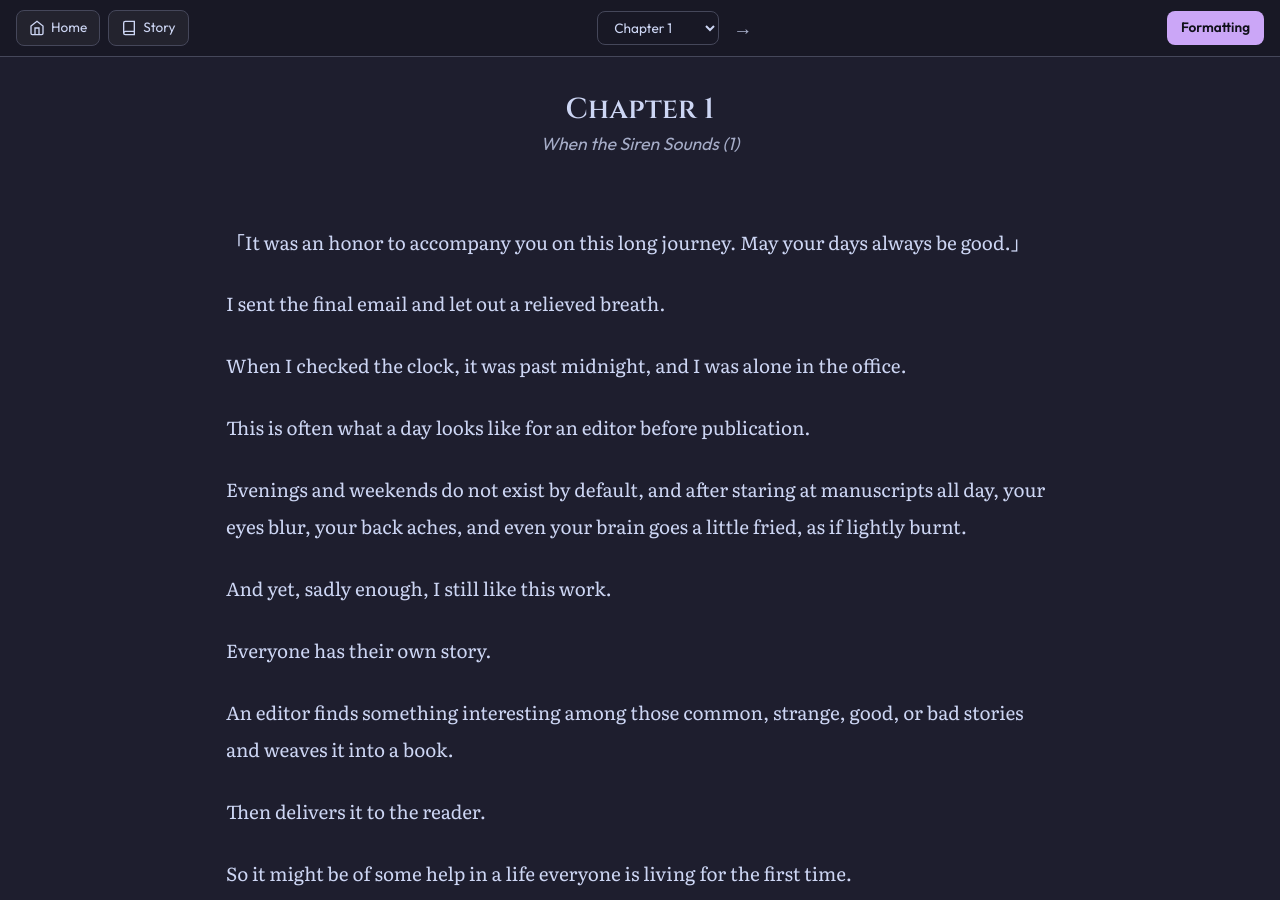
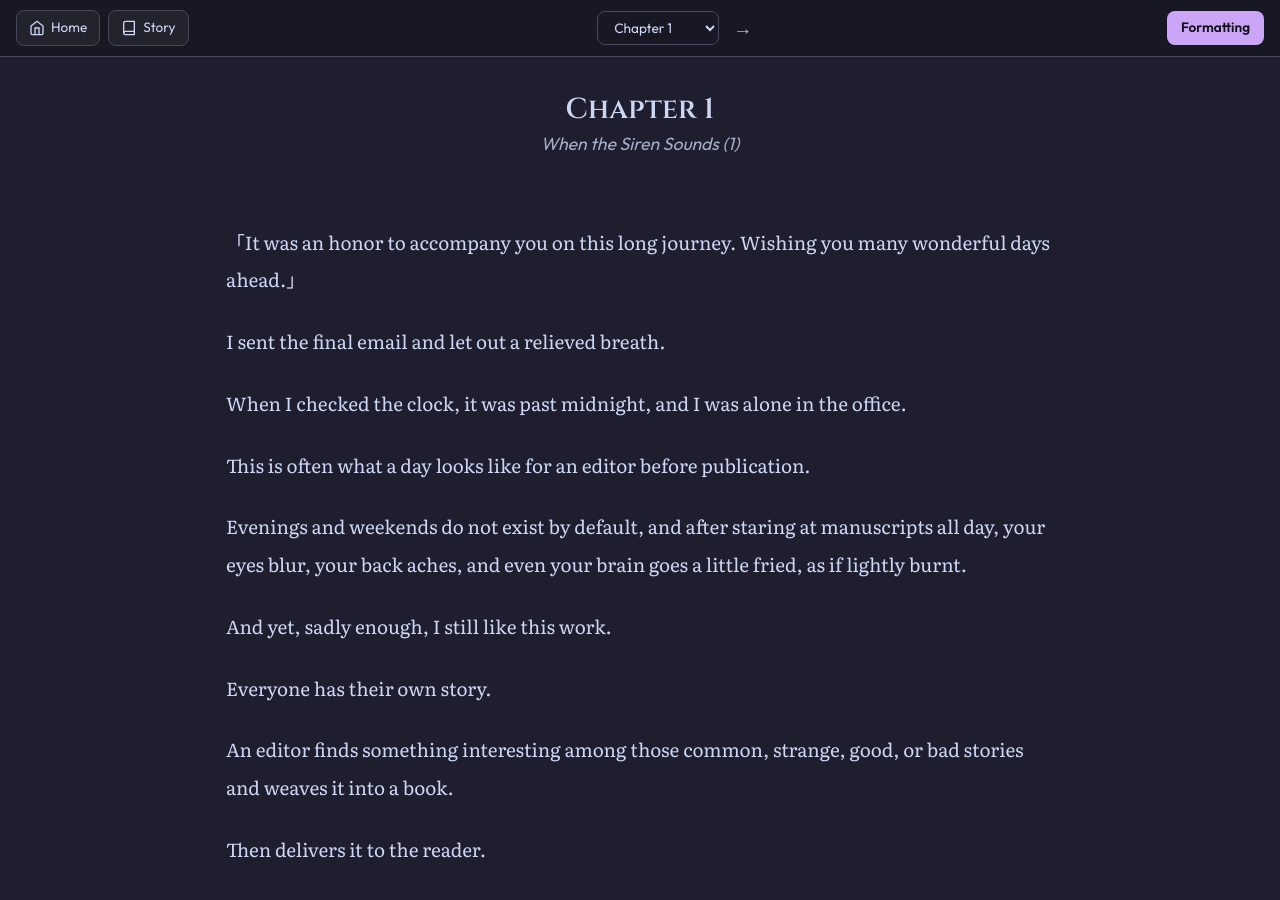
Before and after one commit to soleumn/soleumn.github.io, a Jekyll site: the page built from _chapters/esg/ch1.md, in a window 1280 px wide and 900 px high. Built offline with Jekyll 4.4.1, drawn with Linux system fonts in a browser that asks for light colours; comment, search, counter and statistics services are not loaded.

Commit message:
Update ch1.md

```diff
--- a/_chapters/esg/ch1.md
+++ b/_chapters/esg/ch1.md
@@ -5,7 +5,7 @@ categories: esg
 capitulo: 1
 ---
 
-<br>「It was an honor to accompany you on this long journey. May your days always be good.」
+<br>「It was an honor to accompany you on this long journey. Wishing you many wonderful days ahead.」
 
 I sent the final email and let out a relieved breath.
 
```
